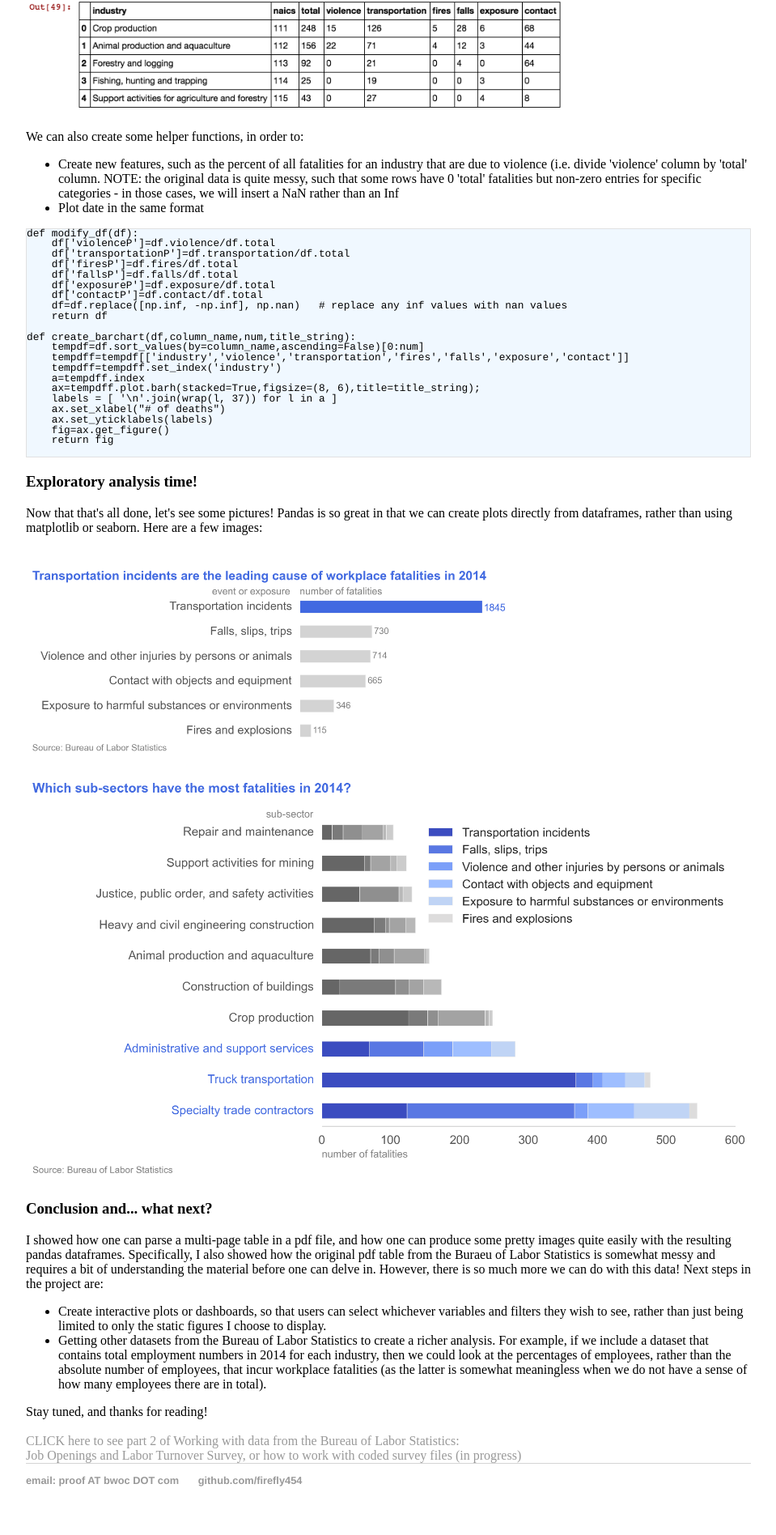
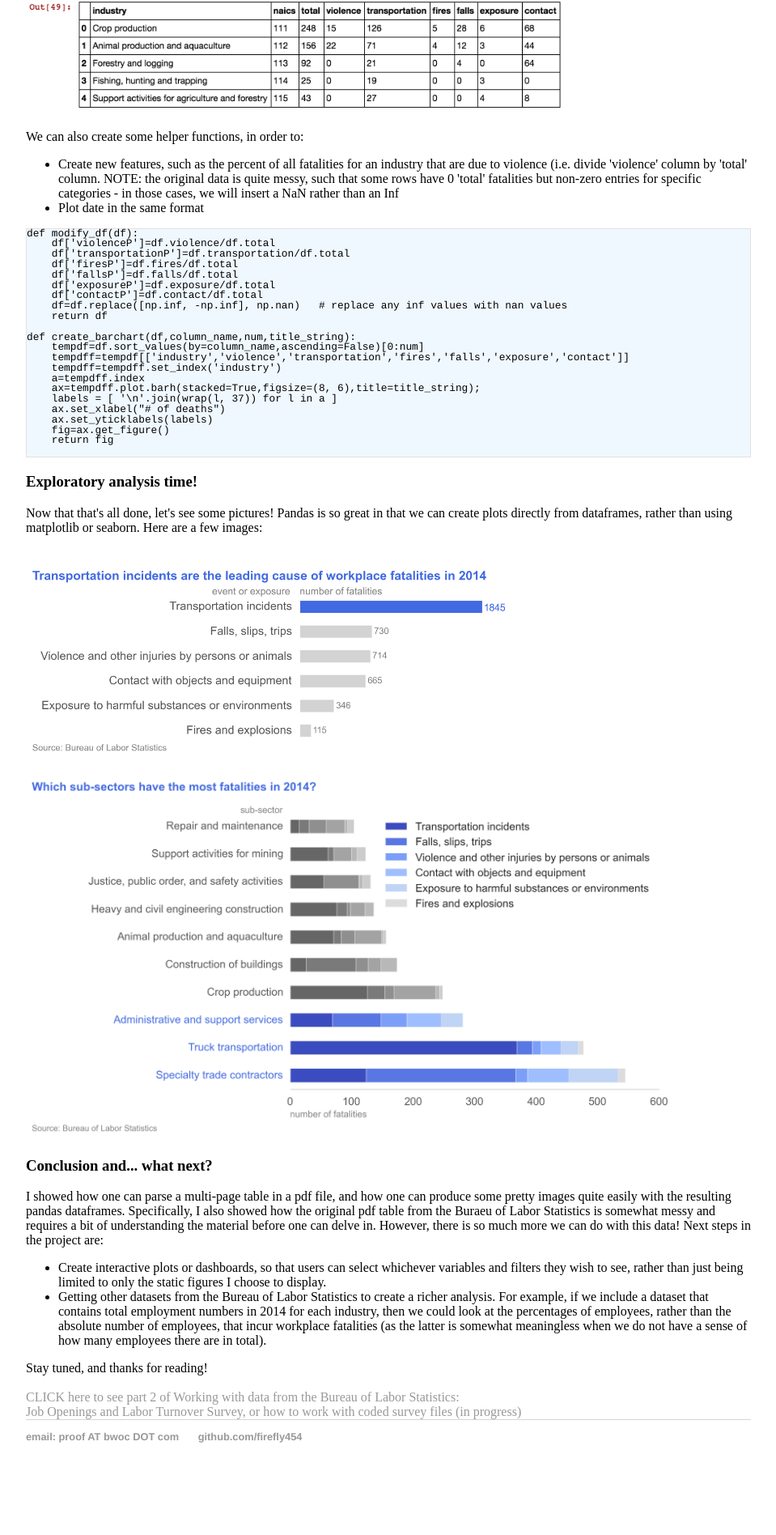
Before and after one commit to firefly454/firefly454.github.io, a Jekyll site: the page built from projects/bls.html, in a window 1280 px wide. Shown: the part 4400-6296 px from the top of the page at 81% size, without its empty margins (160-1119 px from the left). Built offline with Jekyll 4.4.1, drawn with Linux system fonts in a browser that asks for light colours; after the commit the page ends 6242 px from its top, so only the background shows below that.

Commit message:
Update bls.html

```diff
--- a/projects/bls.html
+++ b/projects/bls.html
@@ -278,7 +278,7 @@ def create_barchart(df,column_name,num,title_string):
      </div>
      -->
      <img src="bls_images/fatalities_by_category2.png" alt="fatalities by category" width="600",height="400"><br><br>
-     <img src="bls_images/total_top102.png" alt="fatalities by category" width="100%">
+     <img src="bls_images/total_top102.png" alt="fatalities by category" width="800",height="600">
      <h3>Conclusion and... what next?</h3>
      I showed how one can parse a multi-page table in a pdf file, and how one can produce some pretty images quite easily with the
      resulting pandas dataframes. Specifically, I also showed how the original pdf table from the Buraeu of Labor Statistics is somewhat
```
